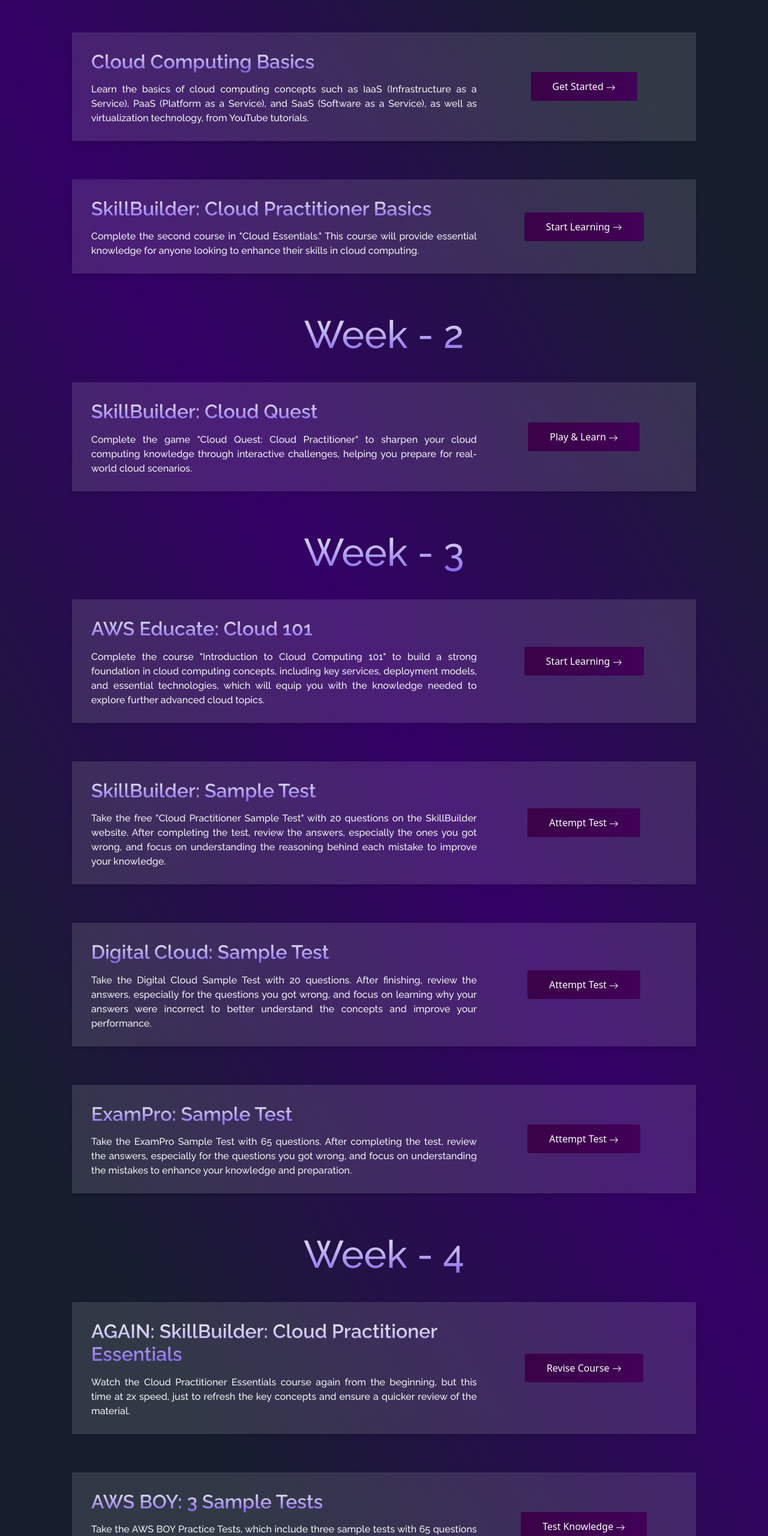
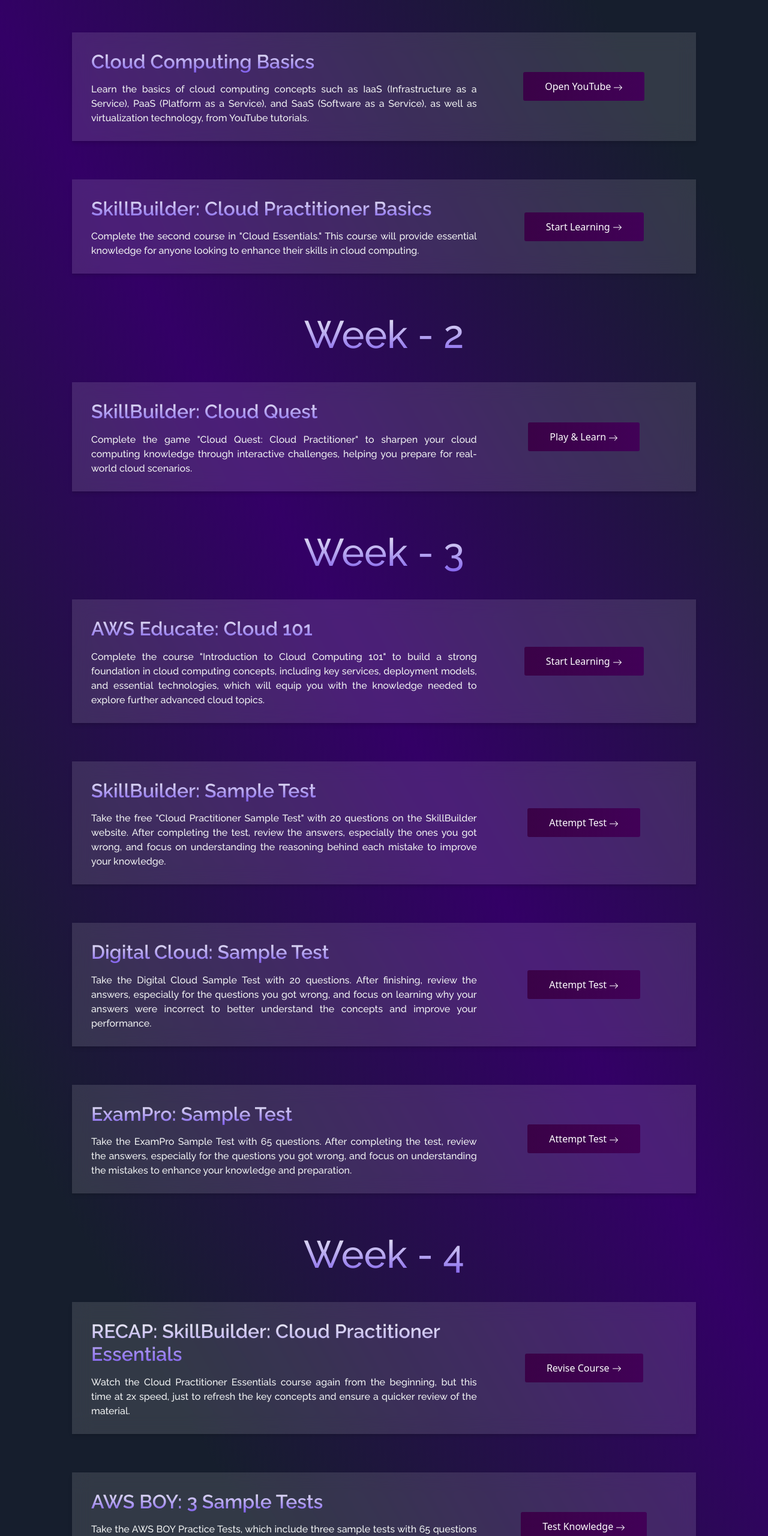
Before and after one commit to AWSCCPanimalarChennai/aws-cloud-club-site, a React (Create React App) app: page /ExamPrep in a window 1280 px wide. Shown: the part 1136-3696 px from the top of the page at 60% size. Built offline with nearby package versions, Linux system fonts and the light colour scheme; a web font is replaced by a local one.

Commit message:
bug fixes

```diff
--- a/src/Components/Roadmap/RoadMap.jsx
+++ b/src/Components/Roadmap/RoadMap.jsx
@@ -11,7 +11,7 @@
 
     useEffect(() => {
         const handleScroll = () => {
-        const position = window.scrollY / (document.documentElement.scrollHeight - window.innerHeight) * 100;
+            const position = (window.scrollY / (document.documentElement.scrollHeight - window.innerHeight)) * 100;
             setScrollPosition(position);
         };
 
@@ -23,42 +23,35 @@
 
     return (
         <Container className='contribute-section'>
-            <SectionHeader header="Action Plan"  scrollPosition={scrollPosition} />
+            <SectionHeader header="Action Plan" scrollPosition={scrollPosition} />
 
-            {
-                examPrep.map((ele, index) => {
-                    return (
-                        <>
-
+            {examPrep.map((ele, index) => (
+                <Fragment key={index}>
                     <h1 className='week-title'>{ele.week}</h1>
-                            <Row className = 'contribute-card' key={index}>
+                    <Row className='contribute-card'>
                         <Col lg={8}>
-                                    <h1 className = 'roadmap-title'>{ele.title}</h1>
-                                    <p className='para'>
-                                        {ele.para}
-                                    </p>
+                            <h1 className='roadmap-title'>{ele.title}</h1>
+                            <p className='para'>{ele.para}</p>
                         </Col>
 
-                                <Col lg={4} style={{display: "flex", alignItems: "center", justifyContent: "center"}}>
-                                    <NavLink to={ele.url} className='contribute-btn'>
+                        <Col lg={4} style={{ display: "flex", alignItems: "center", justifyContent: "center" }}>
+                            {ele.btnText !== "" && (
+                                <NavLink to={ele.url} className='contribute-btn' target='_blank'>
                                     <span>
-                                            {ele.btnText}
-                                            &nbsp;
+                                        {ele.btnText}&nbsp;
                                     </span>
-                                        <svg xmlns="http://www.w3.org/2000/svg" width="16" height="16" fill="currentColor" class="bi bi-arrow-right" viewBox="0 0 16 16">
-                                            <path fill-rule="evenodd" d="M1 8a.5.5 0 0 1 .5-.5h11.793l-3.147-3.146a.5.5 0 0 1 .708-.708l4 4a.5.5 0 0 1 0 .708l-4 4a.5.5 0 0 1-.708-.708L13.293 8.5H1.5A.5.5 0 0 1 1 8"/>
+                                    <svg xmlns="http://www.w3.org/2000/svg" width="16" height="16" fill="currentColor" className="bi bi-arrow-right" viewBox="0 0 16 16">
+                                        <path fillRule="evenodd" d="M1 8a.5.5 0 0 1 .5-.5h11.793l-3.147-3.146a.5.5 0 0 1 .708-.708l4 4a.5.5 0 0 1 0 .708l-4 4a.5.5 0 0 1-.708-.708L13.293 8.5H1.5A.5.5 0 0 1 1 8"/>
                                     </svg>
                                 </NavLink>
+                            )}
                         </Col>
                     </Row>
                     <br />
-                        </>
-
+                </Fragment>
+            ))}
+        </Container>
     );
-                })
-            }
-        </Container>
-  )
 }
 
 export default RoadMap;
--- a/src/data/examPrep.js
+++ b/src/data/examPrep.js
@@ -4,7 +4,7 @@
         title: "Cloud Computing Basics",
         para: "Learn the basics of cloud computing concepts such as IaaS (Infrastructure as a Service), PaaS (Platform as a Service), and SaaS (Software as a Service), as well as virtualization technology, from YouTube tutorials.",
         url : "https://www.youtube.com/",
-        btnText : "Get Started",
+        btnText : "Open YouTube",
     },
     {
         week: "",
@@ -50,7 +50,7 @@
     },
     {
         week: "Week - 4",
-        title: "AGAIN: SkillBuilder: Cloud Practitioner Essentials",
+        title: "RECAP: SkillBuilder: Cloud Practitioner Essentials",
         para: "Watch the Cloud Practitioner Essentials course again from the beginning, but this time at 2x speed, just to refresh the key concepts and ensure a quicker review of the material.",
         url : "https://explore.skillbuilder.aws/learn/lp/82/cloud-essentials-knowledge-badge-readiness-path",
         btnText : "Revise Course",
```
Lines whose indentation alone changed are shown as unchanged.
